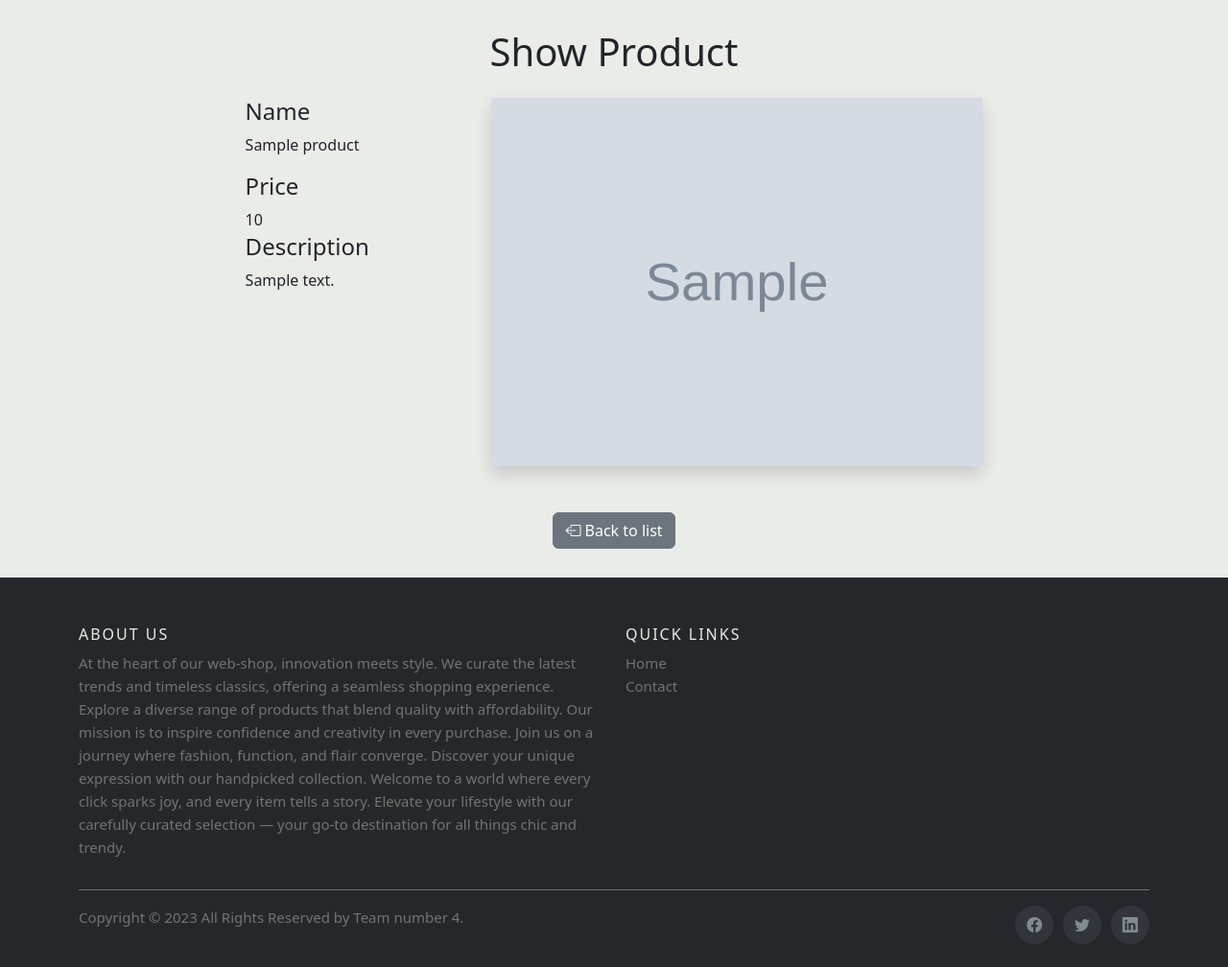
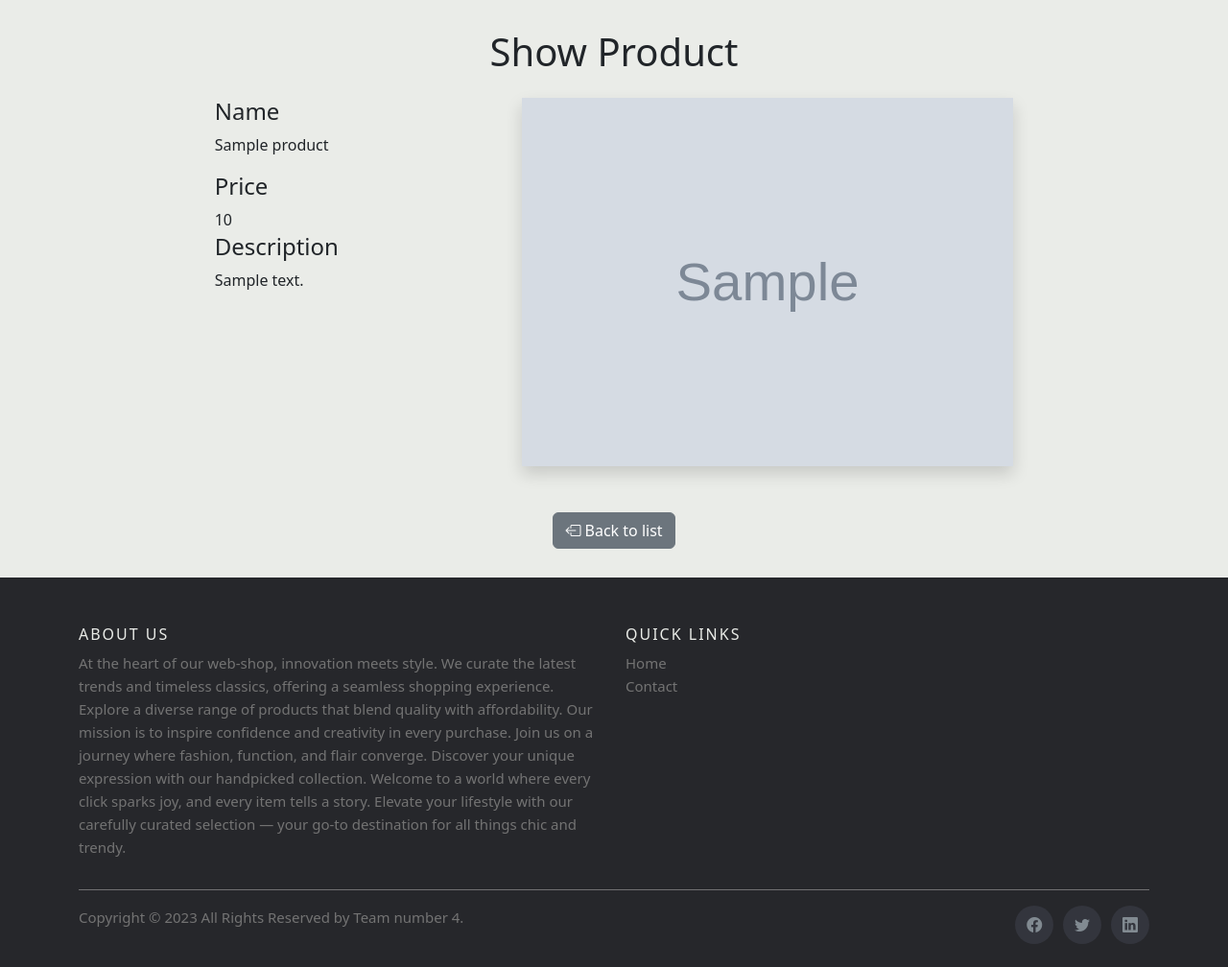
Before and after one commit to DmitriiMal/web-shop-project, a Symfony app: template templates/product/show.html.twig in a window 1280 px wide. Shown: the part 100-1108 px from the top of the page at 96% size. Run offline with Twig, Linux system fonts and the light colour scheme; the template is opened without the code that fills it: most values are stand-ins (such as "Sample title", 1, 10 or a date in 2020); grey boxes marked "Sample" are stand-in pictures; some libraries are stand-ins or nearby versions.

Commit message:
justify-content-around

```diff
--- a/templates/product/show.html.twig
+++ b/templates/product/show.html.twig
@@ -3,7 +3,7 @@
 <div class="container-prim">
   <div>
     <h1 class="text-center mb-4">Show Product</h1>
-    <section class="d-flex justify-content-evenly ">
+    <section class="d-flex justify-content-around ">
       <div>
 
         <h4>Name</h4>
```
